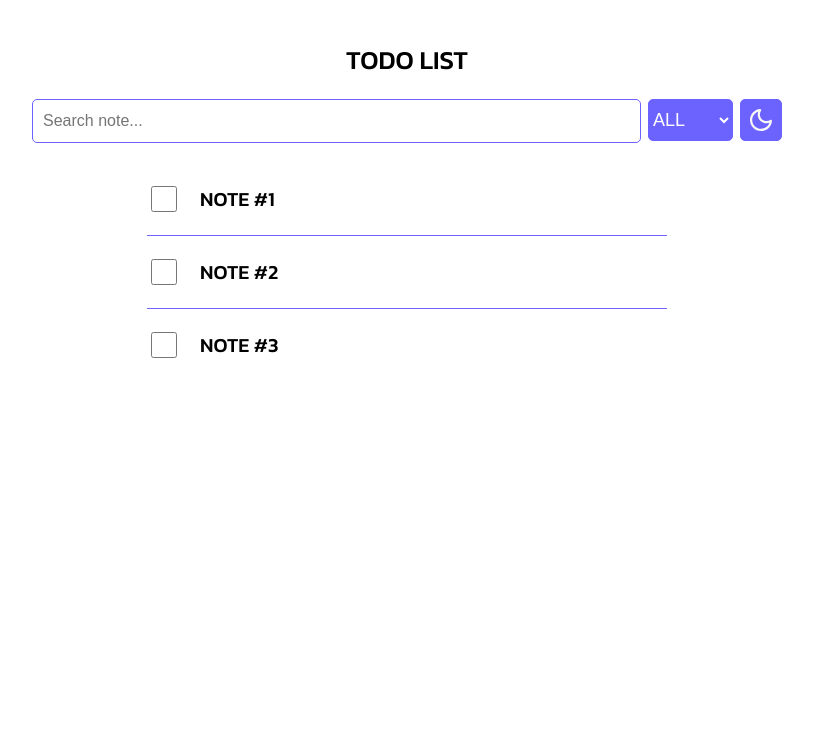
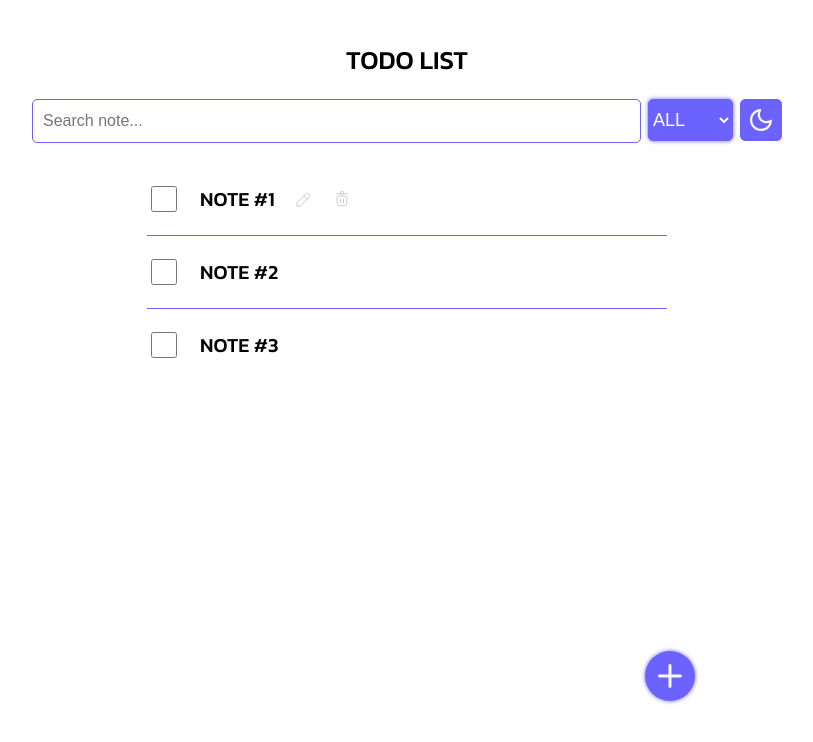
Before and after one commit to 03vlada/todo, a plain HTML site: page index.html in a window 1280 px wide. Shown: the whole page, without its empty margins (233-1046 px from the left). Drawn offline with Linux system fonts and the light colour scheme; a web font is replaced by a local one.

Commit message:
in process

```diff
--- a/index.html
+++ b/index.html
@@ -20,7 +20,7 @@
             <form class="block-for-poiskovaya-stroka">
                 <input type="text" placeholder="Search note..." class="poiskovaya-stroka">
                 <select class="spisok-all">
-                    <option value="" >ALL</option>
+                    <option value="">ALL</option>
                     <option value="">All</option>
                     <option value="">Complete</option>
                     <option value="">Incomplete</option>
@@ -39,8 +39,24 @@
 
         <div class="spisok-note">
             <form>
-                <p>
+                <p >
                     <input type="checkbox" class="galochka">NOTE #1
+                    <svg width="18" height="18" viewBox="0 0 18 18" fill="none" xmlns="http://www.w3.org/2000/svg">
+                        <path
+                            d="M8.67272 5.99106L2 12.6637V16H5.33636L12.0091 9.32736M8.67272 5.99106L11.0654 3.59837L11.0669 3.59695C11.3962 3.26759 11.5612 3.10261 11.7514 3.04082C11.9189 2.98639 12.0993 2.98639 12.2669 3.04082C12.4569 3.10257 12.6217 3.26735 12.9506 3.59625L14.4018 5.04738C14.7321 5.37769 14.8973 5.54292 14.9592 5.73337C15.0136 5.90088 15.0136 6.08133 14.9592 6.24885C14.8974 6.43916 14.7324 6.60414 14.4025 6.93398L14.4018 6.93468L12.0091 9.32736M8.67272 5.99106L12.0091 9.32736"
+                            stroke="#CDCDCD" stroke-linecap="round" stroke-linejoin="round" />
+                    </svg>
+                    <svg width="18" height="18" viewBox="0 0 18 18" fill="none" xmlns="http://www.w3.org/2000/svg">
+                        <path
+                            d="M3.87414 7.61505C3.80712 6.74386 4.49595 6 5.36971 6H12.63C13.5039 6 14.1927 6.74385 14.1257 7.61505L13.6064 14.365C13.5463 15.1465 12.8946 15.75 12.1108 15.75H5.88894C5.10514 15.75 4.45348 15.1465 4.39336 14.365L3.87414 7.61505Z"
+                            stroke="#CDCDCD" />
+                        <path d="M14.625 3.75H3.375" stroke="#CDCDCD" stroke-linecap="round" />
+                        <path
+                            d="M7.5 2.25C7.5 1.83579 7.83577 1.5 8.25 1.5H9.75C10.1642 1.5 10.5 1.83579 10.5 2.25V3.75H7.5V2.25Z"
+                            stroke="#CDCDCD" />
+                        <path d="M10.5 9V12.75" stroke="#CDCDCD" stroke-linecap="round" />
+                        <path d="M7.5 9V12.75" stroke="#CDCDCD" stroke-linecap="round" />
+                    </svg>
                 </p>
 
                 <div class="line"></div>
@@ -57,6 +73,15 @@
             </form>
         </div>
 
+        <div class="for-plus">
+            <div class="plus">
+                <svg width="24" height="24" viewBox="0 0 24 24" fill="none" xmlns="http://www.w3.org/2000/svg">
+                    <path fill-rule="evenodd" clip-rule="evenodd"
+                        d="M10.5 22.4821C10.5 22.8796 10.658 23.2608 10.9393 23.5419C11.2206 23.823 11.6022 23.9809 12 23.9809C12.3978 23.9809 12.7794 23.823 13.0607 23.5419C13.342 23.2608 13.5 22.8796 13.5 22.4821V13.4892H22.5C22.8978 13.4892 23.2794 13.3313 23.5607 13.0503C23.842 12.7692 24 12.3879 24 11.9904C24 11.5929 23.842 11.2117 23.5607 10.9306C23.2794 10.6495 22.8978 10.4916 22.5 10.4916H13.5V1.4988C13.5 1.1013 13.342 0.72007 13.0607 0.43899C12.7794 0.157909 12.3978 0 12 0C11.6022 0 11.2206 0.157909 10.9393 0.43899C10.658 0.72007 10.5 1.1013 10.5 1.4988V10.4916H1.5C1.10218 10.4916 0.720644 10.6495 0.43934 10.9306C0.158035 11.2117 0 11.5929 0 11.9904C0 12.3879 0.158035 12.7692 0.43934 13.0503C0.720644 13.3313 1.10218 13.4892 1.5 13.4892H10.5V22.4821Z"
+                        fill="#F7F7F7" />
+                </svg>
+            </div>
+        </div>
 
 
 
--- a/style.css
+++ b/style.css
@@ -31,6 +31,7 @@ body {
     padding-left: 10px;
     font-weight: 500;
     font-size: 16px;
+
 }
 
 .spisok-all {
@@ -43,6 +44,13 @@ body {
     font-weight: 500;
     font-size: 18px;
     padding-right: 5px;
+    box-shadow: 0px 0px 4px 0px #6C63FF;
+}
+
+.spisok-all:hover {
+    background-color: #534CC2;
+    border: 2px solid #6C63FF;
+    box-shadow: none;
 }
 
 .button-night-or-light {
@@ -54,6 +62,11 @@ body {
     align-items: center;
     border: 1px solid #6C63FF;
     border-radius: 5px;
+}
+
+.button-night-or-light:hover {
+    box-shadow: 0px 0px 4px 0px #6C63FF;
+    background-color: #5850DD;
 }
 
 
@@ -78,3 +91,31 @@ p {
     font-size: 20px;
     column-gap: 20px;
 }
+
+.plus {
+    background-color: #6C63FF;
+    box-shadow: 0px 0px 4px 0px #6C63FF;
+    display: flex;
+    justify-content: center;
+    align-items: center;
+    width: 50px;
+    height: 50px;
+    border-radius: 100%;
+    color: #FFFFFF;
+}
+
+.plus:hover {
+    width: 46px;
+    height: 46px;
+    border: 2px solid #6C63FF;
+    background-color: #534CC2;
+    box-shadow: 0px 0px 4px 0px #6C63FF;
+}
+
+.for-plus {
+    width: 45%;
+    height: 300px;
+    display: flex;
+    justify-content: end;
+    align-items: end;
+}
```
